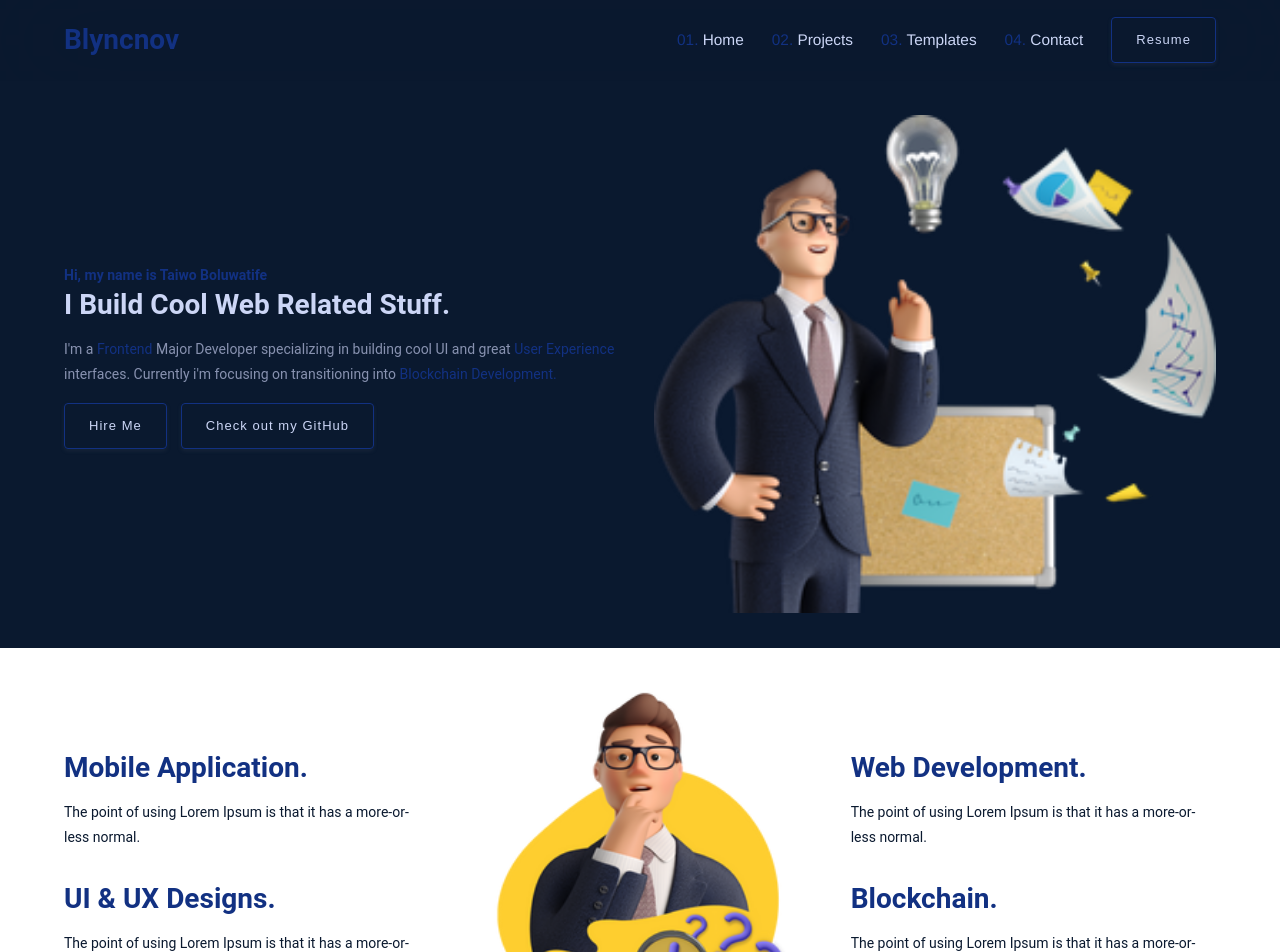
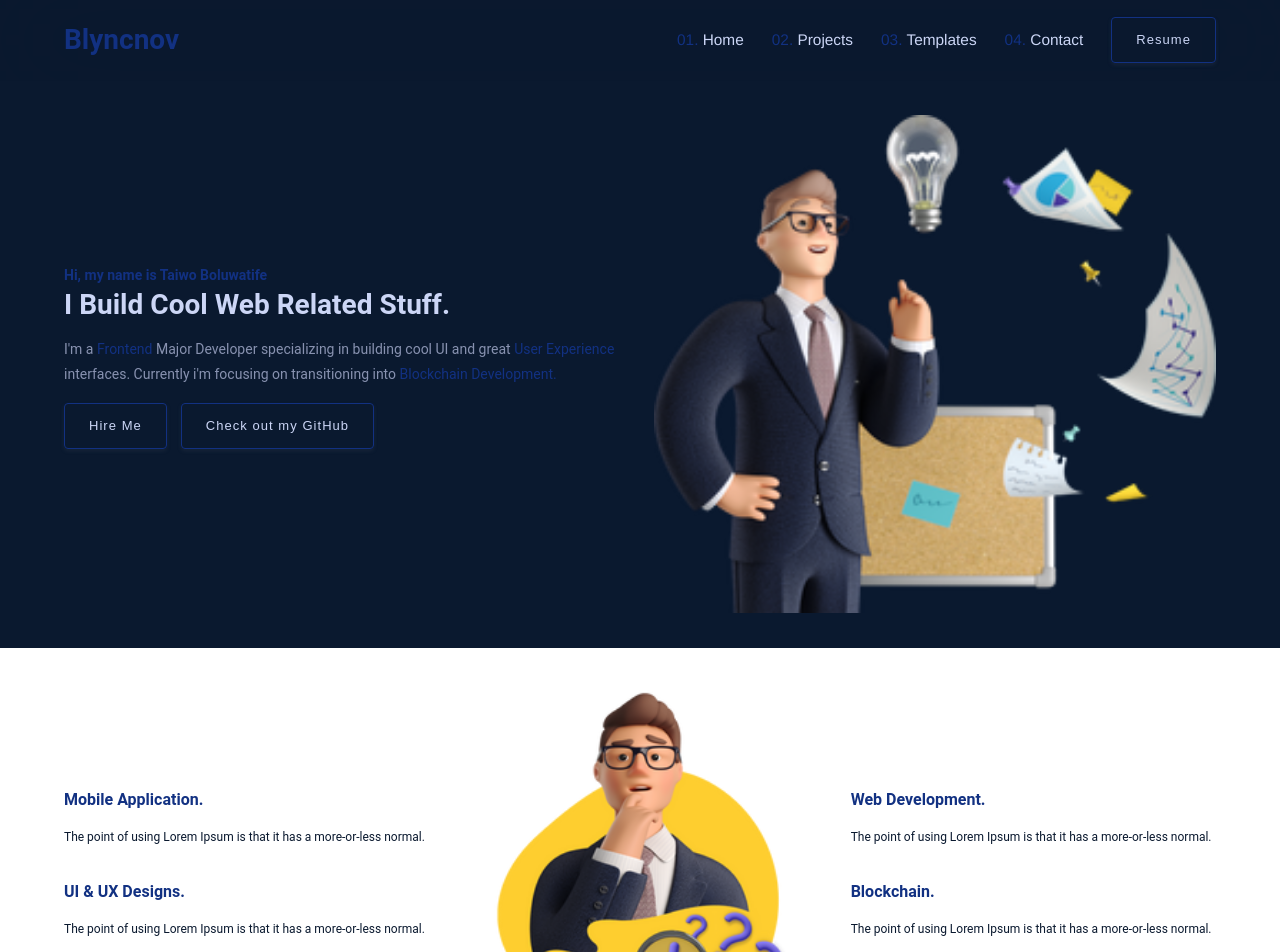
Before and after one commit to blyncnov/portfolioXd, a Next.js app: page / in a window 1280 px wide. Shown: the top 952 px of the page. Built offline with nearby package versions, Linux system fonts and the light colour scheme.

Commit message:
blyncnov portfolio website redesign v7 services clean

```diff
--- a/components/Services.jsx
+++ b/components/Services.jsx
@@ -24,17 +24,17 @@ const Services = () => {
                         <SectionInner>
                             <Divider>
                                 <Divider>
-                                    <HeadingOne color="#123182">Mobile Application.</HeadingOne>
+                                    <HeadingOne size="16px" color="#123182">Mobile Application.</HeadingOne>
                                     <br />
-                                    <Paragraph color="#0A192F">The point of using Lorem Ipsum is that it has a more-or-less normal.
+                                    <Paragraph size="12px"  color="#0A192F">The point of using Lorem Ipsum is that it has a more-or-less normal.
                                     </Paragraph>
                                 </Divider>
                                 <br />
                                 <br />
                                 <Divider>
-                                    <HeadingOne color="#123182">UI & UX Designs.</HeadingOne>
+                                    <HeadingOne size="16px" color="#123182">UI & UX Designs.</HeadingOne>
                                     <br />
-                                    <Paragraph color="#0A192F">The point of using Lorem Ipsum is that it has a more-or-less normal.
+                                    <Paragraph size="12px"  color="#0A192F">The point of using Lorem Ipsum is that it has a more-or-less normal.
                                     </Paragraph>
                                 </Divider>
                             </Divider>
@@ -45,9 +45,9 @@ const Services = () => {
 
                             <Divider>
                                 <Divider>
-                                    <HeadingOne color="#123182">Web Development.</HeadingOne>
+                                    <HeadingOne size="16px" color="#123182">Web Development.</HeadingOne>
                                     <br />
-                                    <Paragraph color="#0A192F"> The point of using Lorem Ipsum is that it has a more-or-less normal.
+                                    <Paragraph size="12px" color="#0A192F"> The point of using Lorem Ipsum is that it has a more-or-less normal.
                                     </Paragraph>
                                 </Divider>
 
@@ -55,9 +55,9 @@ const Services = () => {
                                 <br />
 
                                 <Divider>
-                                    <HeadingOne color="#123182">Blockchain.</HeadingOne>
+                                    <HeadingOne size="16px" color="#123182">Blockchain.</HeadingOne>
                                     <br />
-                                    <Paragraph color="#0A192F"> The point of using Lorem Ipsum is that it has a more-or-less normal.
+                                    <Paragraph size="12px" color="#0A192F"> The point of using Lorem Ipsum is that it has a more-or-less normal.
                                     </Paragraph>
                                 </Divider>
                             </Divider>
--- a/styles/constants/Constants.js
+++ b/styles/constants/Constants.js
@@ -41,7 +41,7 @@ color: ${({color}) => color ? color : "#412272"};
 `
 
 export const Paragraph = styled.p`
-font-size: 14px;
+font-size: ${({size}) => size ? size : "14px"};
 line-height: 25px;
 color: ${({ color }) => color ? color : "black"};
 
```
